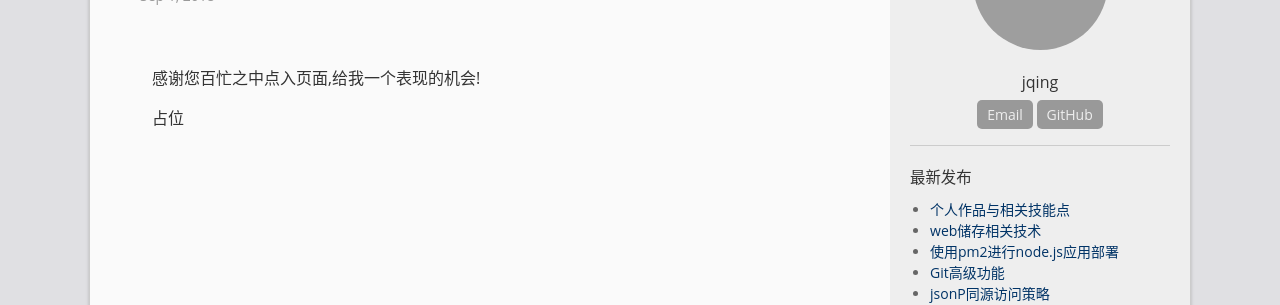
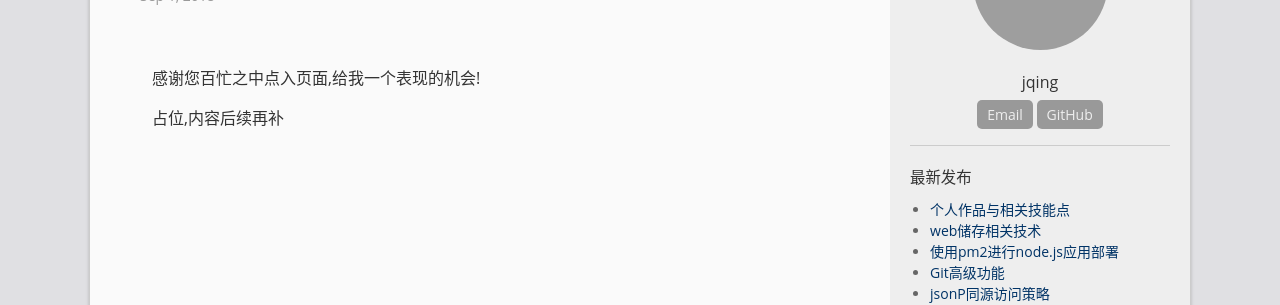
Before and after one commit to jqing1968/jqing1968.github.io, a Jekyll site: the page built from _posts/2018-09-12-mine.md, in a window 1280 px wide. Shown: the part 207-512 px from the top of the page. Built offline with Jekyll 4.4.1, drawn with Linux system fonts in a browser that asks for light colours; comment, search, counter and statistics services are not loaded; grey boxes are pictures that could not be loaded.

Commit message:
内容提交

```diff
--- a/_posts/2018-09-12-mine.md
+++ b/_posts/2018-09-12-mine.md
@@ -8,4 +8,4 @@ permalink: /archivers/mine
 
 感谢您百忙之中点入页面,给我一个表现的机会!
 
-占位
+占位,内容后续再补
```
